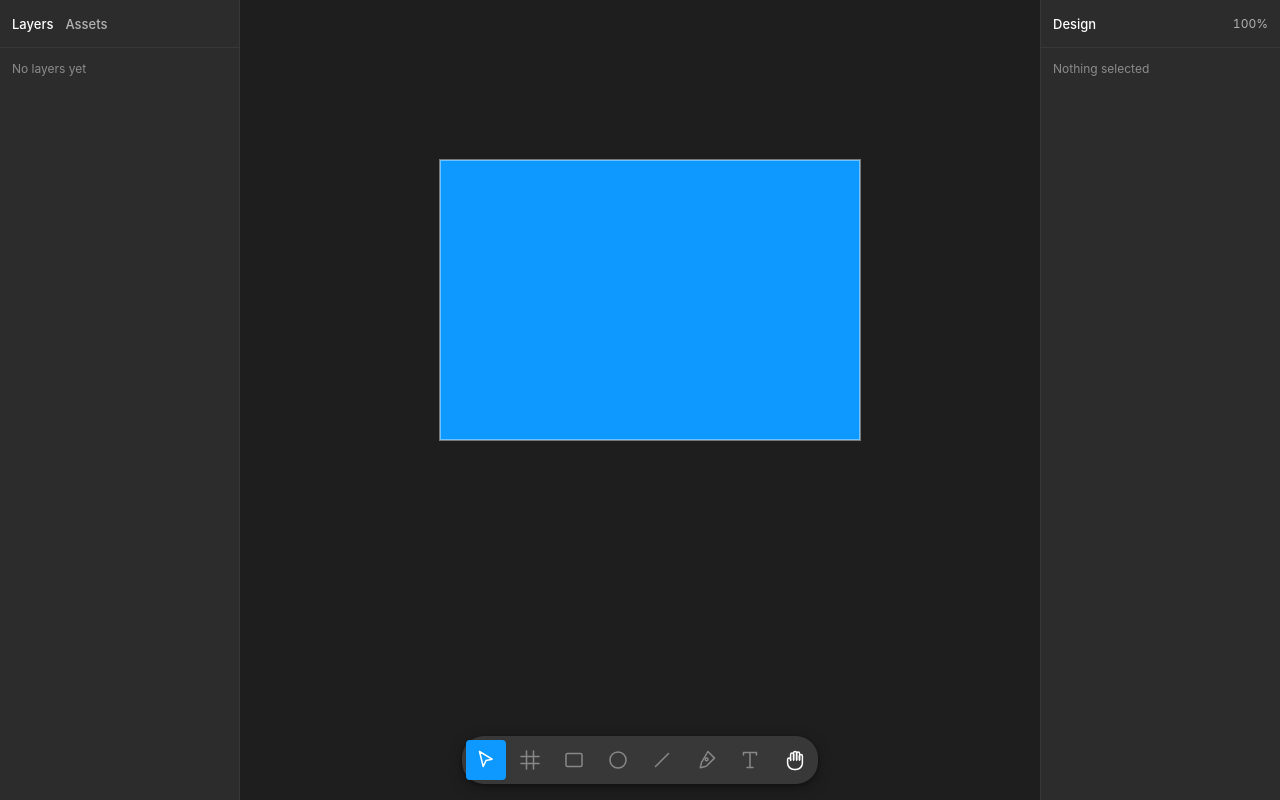
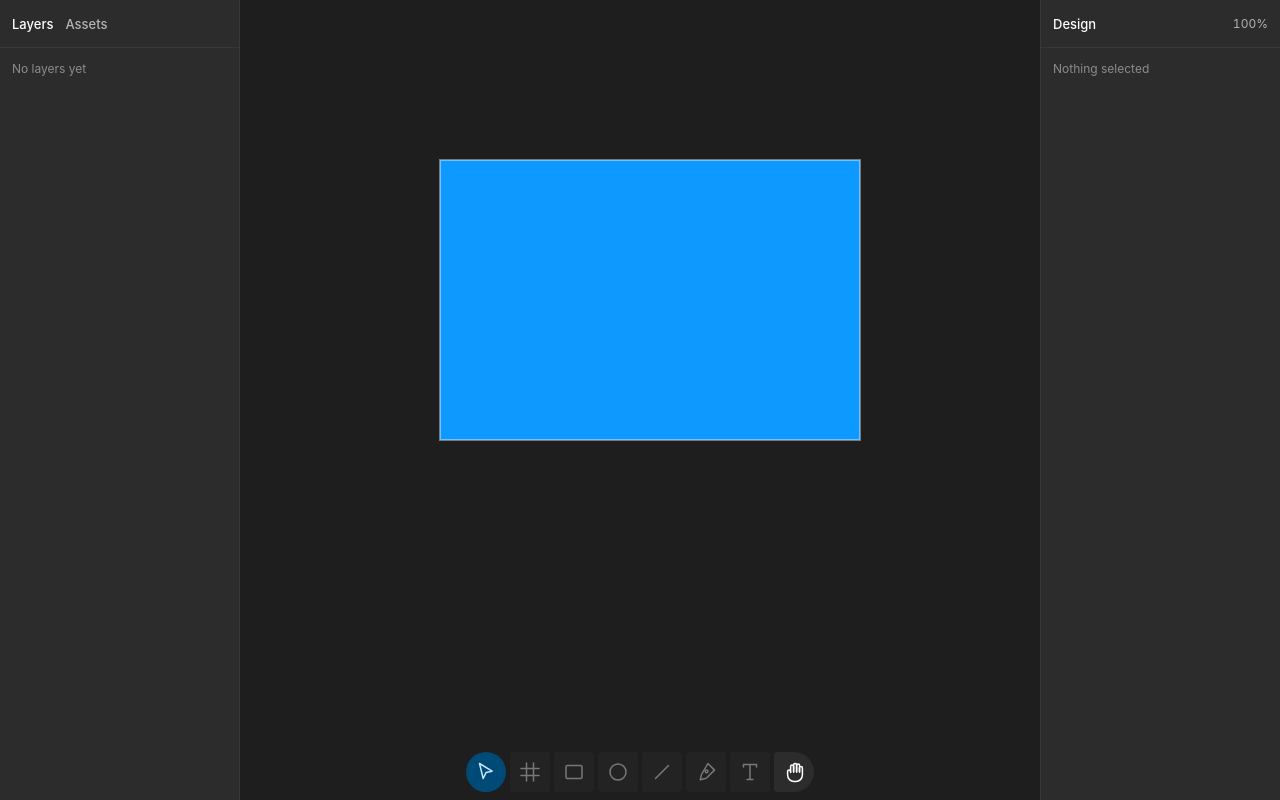
Before and after one commit to m1xamm/MxCanvas, a Preact app: page / in a window 1280 px wide. Built offline with nearby package versions, Linux system fonts and the light colour scheme.

Commit message:
add cluster utility and component

```diff
--- a/src/app/main.tsx
+++ b/src/app/main.tsx
@@ -2,6 +2,7 @@ import { render } from 'preact'
 import { App } from './App'
 import '../ui/theme/theme.css'
 import '../ui/theme/base.css'
+import '../ui/cluster.css'
 import '../ui/ui.css'
 
 const rootElement = document.getElementById('app')
--- /dev/null
+++ b/src/ui/Cluster.tsx
@@ -0,0 +1,16 @@
+import type { ComponentChildren } from 'preact'
+
+export type ClusterDirection = 'horizontal' | 'vertical'
+
+export interface ClusterProps {
+  direction?: ClusterDirection
+  class?: string
+  children?: ComponentChildren
+}
+
+export function Cluster({ direction = 'horizontal', class: extraClass, children }: ClusterProps) {
+  const className = extraClass
+    ? `cluster cluster--${direction} ${extraClass}`
+    : `cluster cluster--${direction}`
+  return <div class={className}>{children}</div>
+}
--- a/src/ui/Toolbar.tsx
+++ b/src/ui/Toolbar.tsx
@@ -1,4 +1,5 @@
 import { TOOLS, type ToolId } from '../interaction/tools'
+import { Cluster } from './Cluster'
 import { TOOL_ICONS } from './icons'
 
 export interface ToolbarProps {
@@ -9,6 +10,7 @@ export interface ToolbarProps {
 export function Toolbar({ activeTool, onSelectTool }: ToolbarProps) {
   return (
     <div class="toolbar" role="toolbar" aria-label="Tools">
+      <Cluster>
         {TOOLS.map((tool) => {
           const Icon = TOOL_ICONS[tool.id]
           const isActive = tool.id === activeTool
@@ -16,7 +18,7 @@ export function Toolbar({ activeTool, onSelectTool }: ToolbarProps) {
             <button
               key={tool.id}
               type="button"
-            class={isActive ? 'tool-button tool-button--active' : 'tool-button'}
+              class={isActive ? 'control tool-button is-active' : 'control tool-button'}
               title={tool.hotkey ? `${tool.label} (${tool.hotkey})` : tool.label}
               aria-label={tool.label}
               aria-pressed={isActive}
@@ -27,6 +29,7 @@ export function Toolbar({ activeTool, onSelectTool }: ToolbarProps) {
             </button>
           )
         })}
+      </Cluster>
     </div>
   )
 }
--- /dev/null
+++ b/src/ui/cluster.css
@@ -0,0 +1,45 @@
+.cluster {
+  display: flex;
+  gap: var(--gap-cluster);
+}
+
+.cluster--horizontal {
+  flex-direction: row;
+}
+
+.cluster--vertical {
+  flex-direction: column;
+}
+
+.cluster > * {
+  border-radius: var(--cluster-radius, var(--radius-outer));
+  transition: border-radius var(--motion-medium) var(--motion-easing);
+}
+
+.cluster--horizontal > :where(:first-child:not(:only-child)) {
+  --cluster-radius: var(--radius-outer) var(--radius-seam) var(--radius-seam) var(--radius-outer);
+}
+
+.cluster--horizontal > :where(:last-child:not(:only-child)) {
+  --cluster-radius: var(--radius-seam) var(--radius-outer) var(--radius-outer) var(--radius-seam);
+}
+
+.cluster--horizontal > :where(:not(:first-child):not(:last-child)) {
+  --cluster-radius: var(--radius-seam);
+}
+
+.cluster--vertical > :where(:first-child:not(:only-child)) {
+  --cluster-radius: var(--radius-outer) var(--radius-outer) var(--radius-seam) var(--radius-seam);
+}
+
+.cluster--vertical > :where(:last-child:not(:only-child)) {
+  --cluster-radius: var(--radius-seam) var(--radius-seam) var(--radius-outer) var(--radius-outer);
+}
+
+.cluster--vertical > :where(:not(:first-child):not(:last-child)) {
+  --cluster-radius: var(--radius-seam);
+}
+
+.cluster > :where(.is-active) {
+  --cluster-radius: var(--radius-pill);
+}
--- a/src/ui/ui.css
+++ b/src/ui/ui.css
@@ -84,15 +84,40 @@
 .toolbar {
   position: absolute;
   left: 50%;
-  bottom: var(--space-4);
+  bottom: var(--gap-screen);
   transform: translateX(-50%);
-  display: flex;
-  gap: var(--space-1);
-  padding: var(--space-1);
-  background: var(--color-surface-elevated);
-  border-radius: var(--radius-outer);
-  box-shadow: var(--shadow-overlay);
   z-index: 10;
+}
+
+.control {
+  border: none;
+  background: transparent;
+  color: var(--color-on-surface);
+  cursor: pointer;
+  user-select: none;
+  transition:
+    background var(--motion-medium) var(--motion-easing),
+    color var(--motion-medium) var(--motion-easing),
+    border-radius var(--motion-medium) var(--motion-easing);
+}
+
+.control:hover:not(:disabled):not(.is-active) {
+  background: var(--color-surface-container-high);
+}
+
+.control.is-active {
+  background: var(--color-primary-container);
+  color: var(--color-on-primary-container);
+}
+
+.control:disabled {
+  opacity: 0.4;
+  cursor: default;
+}
+
+.control:focus-visible {
+  outline: 2px solid var(--color-primary);
+  outline-offset: -2px;
 }
 
 .tool-button {
@@ -100,28 +125,5 @@
   place-items: center;
   width: var(--toolbar-button-size);
   height: var(--toolbar-button-size);
-  border: none;
-  border-radius: var(--radius-seam);
-  background: transparent;
-  color: var(--color-on-surface);
-  cursor: pointer;
-  user-select: none;
-  transition:
-    background var(--motion-fast) var(--motion-easing),
-    color var(--motion-fast) var(--motion-easing);
+  background: var(--color-surface);
 }
-
-.tool-button:hover:not(:disabled) {
-  background: var(--color-hover);
-}
-
-.tool-button:disabled {
-  opacity: 0.4;
-  cursor: default;
-}
-
-.tool-button--active,
-.tool-button--active:hover {
-  background: var(--color-primary);
-  color: var(--color-on-primary);
-}
```
Lines whose indentation alone changed are shown as unchanged.
